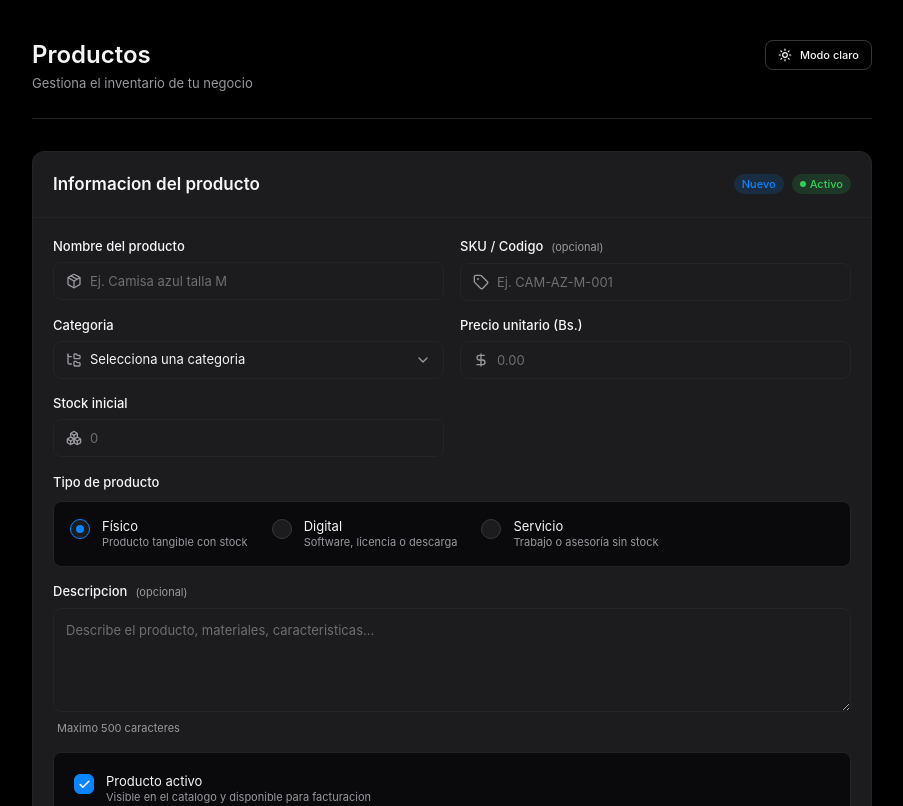
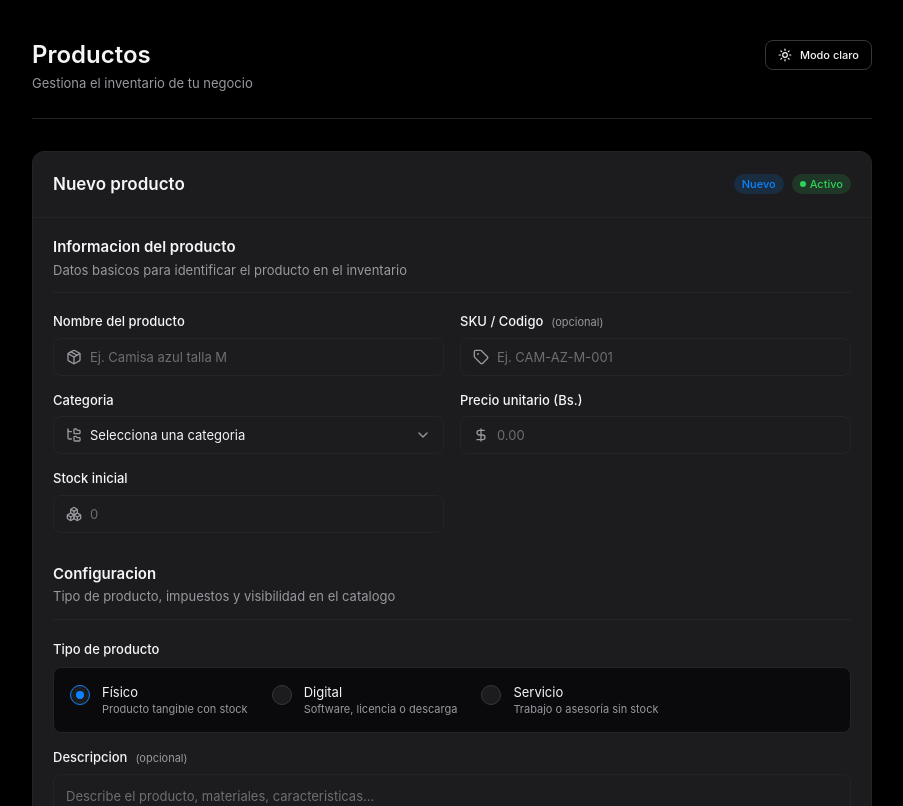
Before and after one commit to axeljimenezdeveloper/mi-saas-frontend, a React (Vite) app: page / in a window 1280 px wide. Shown: the top 806 px of the page, without its empty margins (188-1091 px from the left). Built offline with nearby package versions, Linux system fonts and the light colour scheme.

Commit message:
feat: add FormGroup component and organize product form into sections

```diff
--- a/src/components/forms/FormGroup/FormGroup.module.css
+++ b/src/components/forms/FormGroup/FormGroup.module.css
@@ -0,0 +1,62 @@
+/* src/components/forms/FormGroup/FormGroup.module.css */
+
+.group {
+  display: flex;
+  flex-direction: column;
+  gap: var(--space-5);
+  width: 100%;
+}
+
+.header {
+  display: flex;
+  flex-direction: column;
+  gap: var(--space-1);
+  padding-bottom: var(--space-3);
+  border-bottom: 1px solid var(--color-border);
+}
+
+.title {
+  font-size: var(--text-base);
+  font-weight: var(--weight-semibold);
+  color: var(--color-text);
+  margin: 0;
+  line-height: var(--leading-tight);
+}
+
+.description {
+  font-size: var(--text-sm);
+  color: var(--color-text-muted);
+  margin: 0;
+  line-height: var(--leading-normal);
+}
+
+/* ============ Layouts ============ */
+.content {
+  width: 100%;
+}
+
+.stack {
+  display: flex;
+  flex-direction: column;
+  gap: var(--space-4);
+}
+
+.two-columns {
+  display: grid;
+  grid-template-columns: repeat(2, 1fr);
+  gap: var(--space-4);
+}
+
+.three-columns {
+  display: grid;
+  grid-template-columns: repeat(3, 1fr);
+  gap: var(--space-4);
+}
+
+/* En pantallas pequenas, todos los layouts colapsan a 1 columna */
+@media (max-width: 768px) {
+  .two-columns,
+  .three-columns {
+    grid-template-columns: 1fr;
+  }
+}
--- a/src/components/forms/FormGroup/FormGroup.tsx
+++ b/src/components/forms/FormGroup/FormGroup.tsx
@@ -0,0 +1,37 @@
+import styles from './FormGroup.module.css';
+
+export interface FormGroupProps {
+  /** Titulo de la seccion. */
+  title: string;
+  /** Descripcion opcional debajo del titulo. */
+  description?: string;
+  /** Contenido del grupo (usualmente FormField o controles). */
+  children: React.ReactNode;
+  /** Layout de los hijos: columna, grid 2 columnas o grid 3 columnas. */
+  layout?: 'stack' | 'two-columns' | 'three-columns';
+  /** Si es true, los hijos ocupan el ancho completo del grupo (grid-column: 1/-1). */
+  fullWidthChildren?: boolean;
+  /** Clase adicional. */
+  className?: string;
+}
+
+export function FormGroup({
+  title,
+  description,
+  children,
+  layout = 'stack',
+  className,
+}: FormGroupProps) {
+  const classes = [styles.group, className].filter(Boolean).join(' ');
+  const contentClasses = [styles.content, styles[layout]].join(' ');
+
+  return (
+    <section className={classes}>
+      <header className={styles.header}>
+        <h3 className={styles.title}>{title}</h3>
+        {description && <p className={styles.description}>{description}</p>}
+      </header>
+      <div className={contentClasses}>{children}</div>
+    </section>
+  );
+}
--- a/src/components/forms/FormGroup/index.ts
+++ b/src/components/forms/FormGroup/index.ts
@@ -0,0 +1,2 @@
+export { FormGroup } from './FormGroup';
+export type { FormGroupProps } from './FormGroup';
--- a/src/features/inventory/pages/NewProduct/NewProduct.module.css
+++ b/src/features/inventory/pages/NewProduct/NewProduct.module.css
@@ -4,6 +4,12 @@
   display: flex;
   flex-direction: column;
   gap: var(--space-6);
+}
+
+.sections {
+  display: flex;
+  flex-direction: column;
+  gap: var(--space-8);
 }
 
 .cardHeader {
@@ -25,16 +31,6 @@
   font-weight: var(--weight-semibold);
   color: var(--color-text);
   margin: 0;
-}
-
-.grid {
-  display: grid;
-  grid-template-columns: repeat(2, 1fr);
-  gap: var(--space-4);
-}
-
-.fullWidth {
-  grid-column: 1 / -1;
 }
 
 .field {
@@ -83,9 +79,6 @@
 }
 
 @media (max-width: 640px) {
-  .grid {
-    grid-template-columns: 1fr;
-  }
   .radioGroup {
     flex-direction: column;
     gap: var(--space-4);
--- a/src/features/inventory/pages/NewProduct/NewProduct.tsx
+++ b/src/features/inventory/pages/NewProduct/NewProduct.tsx
@@ -12,6 +12,7 @@ import { Button } from '../../../../components/common/actions/Button';
 import { Alert } from '../../../../components/feedback/alerts/Alert';
 import { useToast } from '../../../../components/feedback/alerts/Toast';
 import { FormField } from '../../../../components/forms/FormField';
+import { FormGroup } from '../../../../components/forms/FormGroup';
 import styles from './NewProduct.module.css';
 
 type ProductType = 'physical' | 'digital' | 'service';
@@ -144,7 +145,7 @@ export default function NewProduct() {
       <Card
         header={
           <div className={styles.cardHeader}>
-            <span className={styles.sectionTitle}>Informacion del producto</span>
+            <span className={styles.sectionTitle}>Nuevo producto</span>
             <div className={styles.sectionBadges}>
               <Badge variant="primary" size="sm">Nuevo</Badge>
               <Badge
@@ -158,7 +159,12 @@ export default function NewProduct() {
           </div>
         }
       >
-        <div className={styles.grid}>
+        <div className={styles.sections}>
+          <FormGroup
+            title="Informacion del producto"
+            description="Datos basicos para identificar el producto en el inventario"
+            layout="two-columns"
+          >
             <FormField label="Nombre del producto" htmlFor="product-name">
               <Input
                 id="product-name"
@@ -219,8 +225,14 @@ export default function NewProduct() {
                 disabled={isService}
               />
             </FormField>
+          </FormGroup>
 
-          <div className={`${styles.field} ${styles.fullWidth}`}>
+          <FormGroup
+            title="Configuracion"
+            description="Tipo de producto, impuestos y visibilidad en el catalogo"
+            layout="stack"
+          >
+            <div className={styles.field}>
               <label className={styles.label}>Tipo de producto</label>
               <div className={styles.radioGroup}>
                 {PRODUCT_TYPE_OPTIONS.map((opt) => (
@@ -246,7 +258,6 @@ export default function NewProduct() {
               htmlFor="product-description"
               optional
               helperText="Maximo 500 caracteres"
-            className={styles.fullWidth}
             >
               <Textarea
                 id="product-description"
@@ -257,7 +268,6 @@ export default function NewProduct() {
               />
             </FormField>
 
-          <div className={`${styles.field} ${styles.fullWidth}`}>
             <div className={styles.checkboxGroup}>
               <Checkbox
                 id="product-active"
@@ -281,7 +291,7 @@ export default function NewProduct() {
                 onChange={handleChange('featured')}
               />
             </div>
-          </div>
+          </FormGroup>
         </div>
       </Card>
 
```
Also changed, not shown: 1 other file (tests, documents, lock files or other folders). Lines whose indentation alone changed are shown as unchanged.
